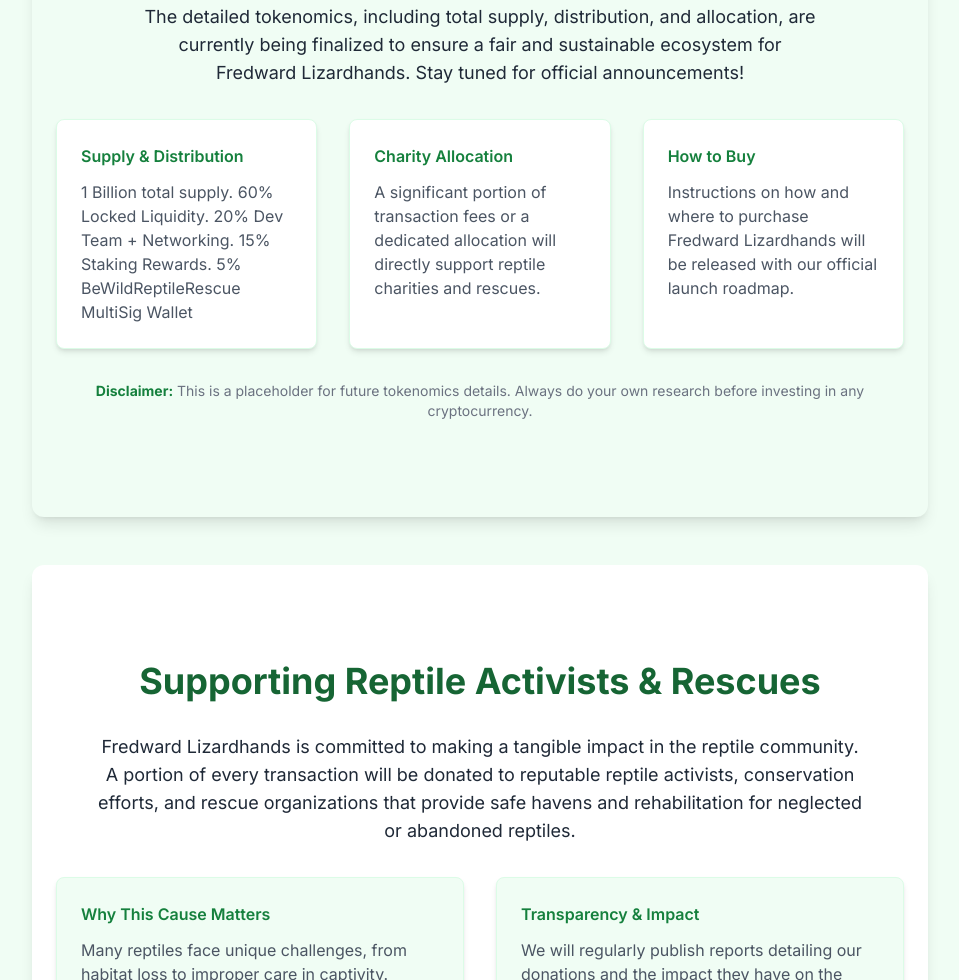
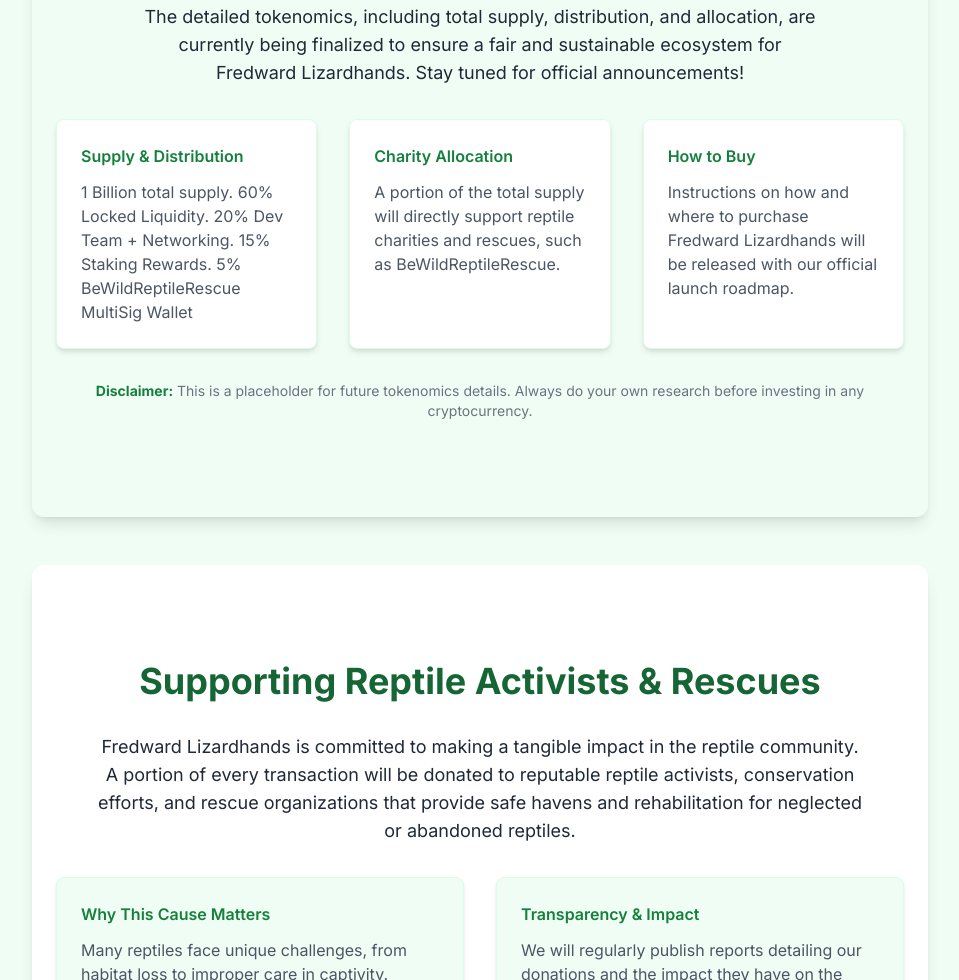
Before and after one commit to FredwardLizardhands/Fred, a plain HTML site: page index.html in a window 1280 px wide. Shown: the part 2614-3594 px from the top of the page, without its empty margins (160-1119 px from the left). Drawn offline with nearby package versions, Linux system fonts and the light colour scheme.

Commit message:
Update index.html

```diff
--- a/index.html
+++ b/index.html
@@ -137,7 +137,7 @@
                 </div>
                 <div class="bg-white p-6 rounded-lg shadow-md border border-green-100 hover:shadow-xl transition-shadow duration-300">
                     <h3 class="2xl font-semibold text-green-700 mb-3">Charity Allocation</h3>
-                    <p class="text-gray-600">A significant portion of transaction fees or a dedicated allocation will directly support reptile charities and rescues.</p>
+                    <p class="text-gray-600">A portion of the total supply will directly support reptile charities and rescues, such as BeWildReptileRescue.</p>
                 </div>
                 <div class="bg-white p-6 rounded-lg shadow-md border border-green-100 hover:shadow-xl transition-shadow duration-300">
                     <h3 class="2xl font-semibold text-green-700 mb-3">How to Buy</h3>
```
